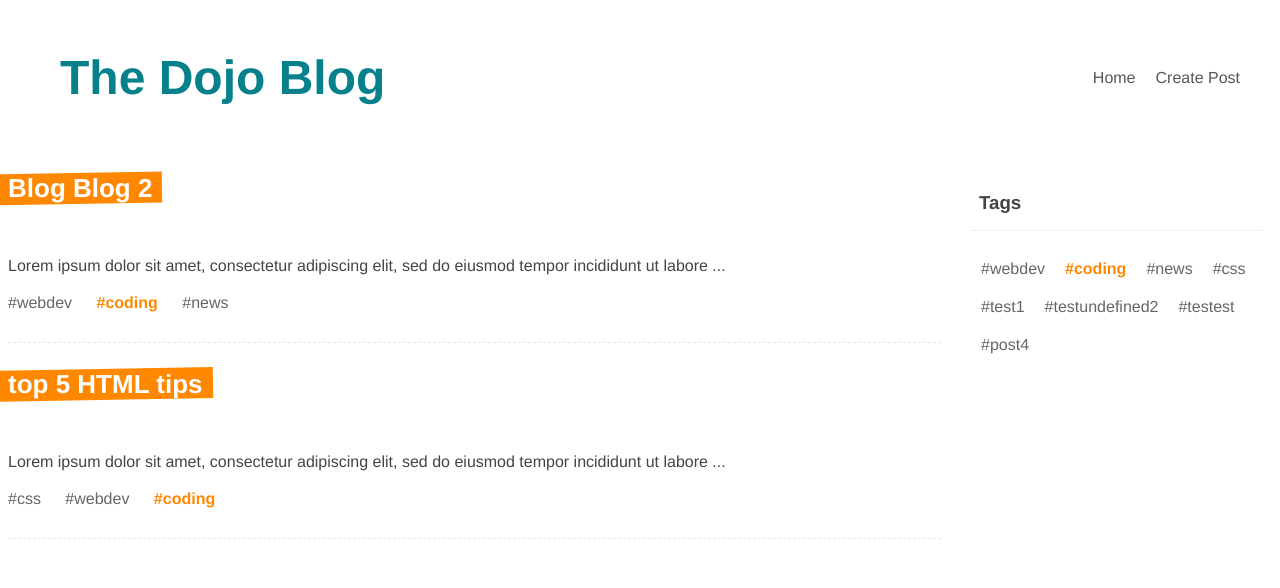
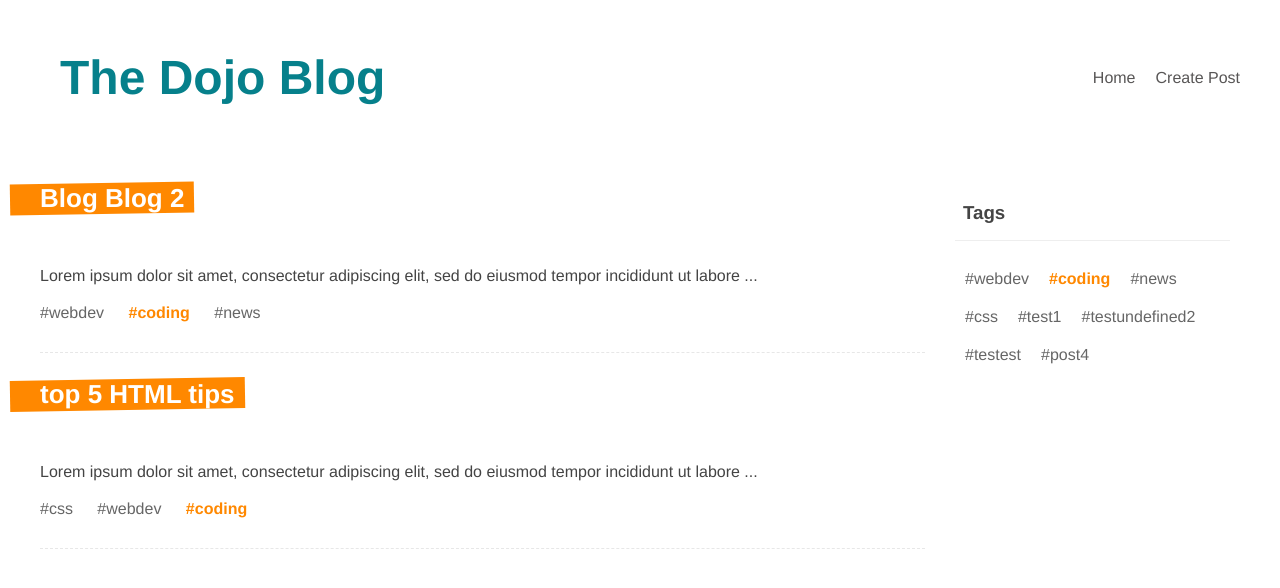
Before and after one commit to AdaN6/vue3_CLI, a Vue app in the folder dojo-blog-2/: page /tags/coding in a window 1280 px wide. Shown: the top 588 px of the page. Built offline with nearby package versions, Linux system fonts and the light colour scheme; data requests are answered from the project's data file.

Commit message:
added the same css to tag filtered page

```diff
--- a/dojo-blog-2/src/views/Tag.vue
+++ b/dojo-blog-2/src/views/Tag.vue
@@ -40,4 +40,10 @@ export default {
 
 <style>
 
+  .tag {
+    max-width: 1200px;
+    margin: 0 auto;
+    padding: 10px;
+  }
+
 </style>
```
